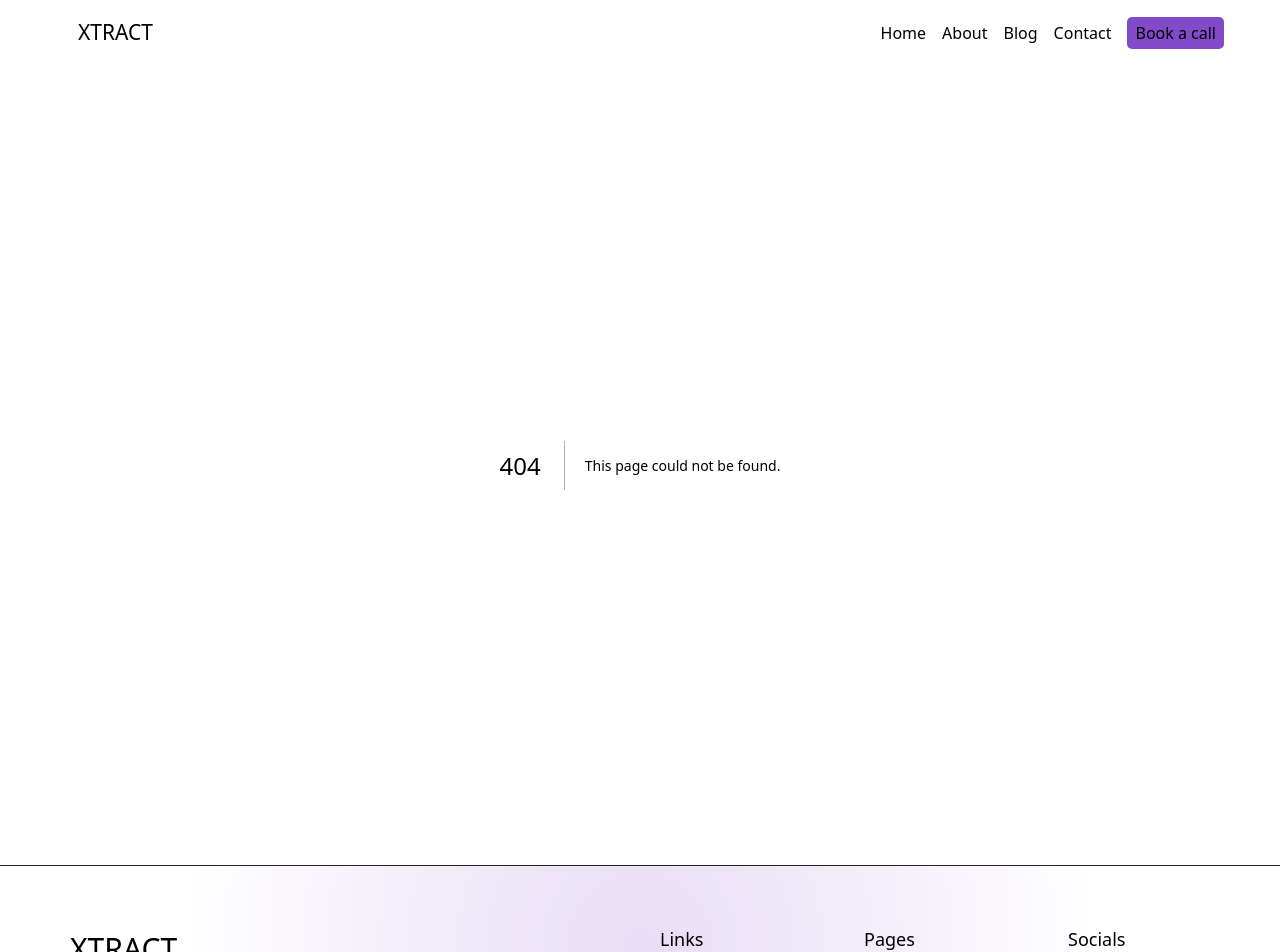
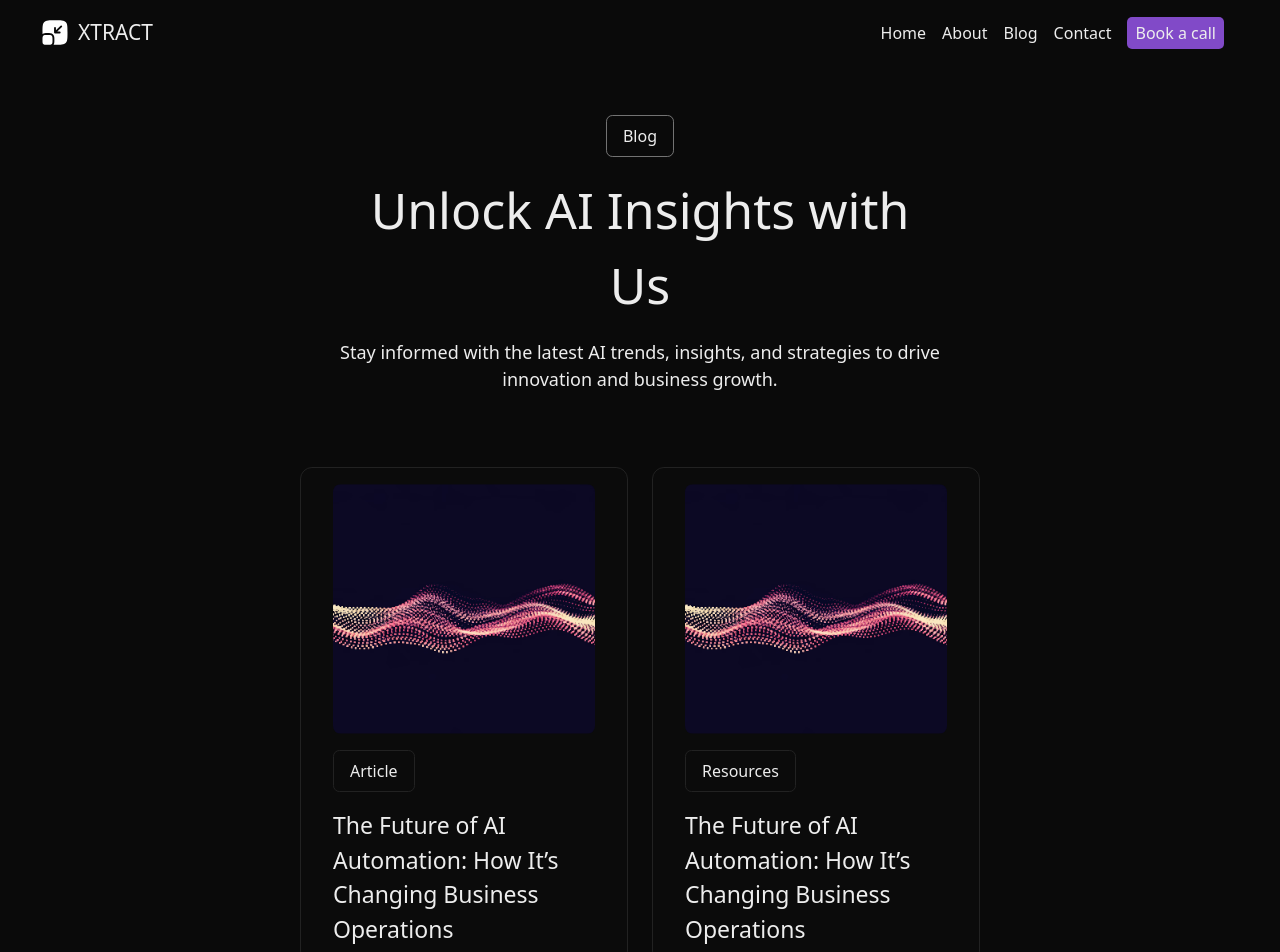
Before and after one commit to ToqaUsama136/xtractapp, a Next.js app: page /blog in a window 1280 px wide. Before the commit this address had no page. Shown: the top 952 px of the page. Built offline with nearby package versions, Linux system fonts and the light colour scheme.

Commit message:
feat: add blog component

```diff
--- /dev/null
+++ b/app/_lib/blog.ts
@@ -0,0 +1,33 @@
+export type BlogData = {
+  img: string;
+  btn: string;
+  text: string;
+  link: string;
+};
+
+export const Blog: BlogData[] = [
+  {
+    img: '/images/Blog1.png',
+    link: '#',
+    btn: 'Article',
+    text: 'The Future of AI Automation: How It’s Changing Business Operations',
+  },
+  {
+    img: '/images/Blog1.png',
+    link: '#',
+    btn: 'Resources',
+    text: 'The Future of AI Automation: How It’s Changing Business Operations',
+  },
+  {
+    img: '/images/Blog1.png',
+    link: '#',
+    btn: 'Article',
+    text: 'The Future of AI Automation: How It’s Changing Business Operations',
+  },
+  {
+    img: '/images/Blog1.png',
+    link: '#',
+    btn: 'Article',
+    text: 'The Future of AI Automation: How It’s Changing Business Operations',
+  },
+];
--- /dev/null
+++ b/app/blog/_component/Blog.tsx
@@ -0,0 +1,27 @@
+'use client';
+import TitleCard from '@/app/_component/ui/TitleCard';
+import { motion } from 'motion/react';
+
+export default function Blog() {
+  return (
+    <div className="overflow-hidden">
+      <motion.div
+        initial={{ opacity: 0, x: -30, filter: 'blur(4px)' }}
+        whileInView={{ opacity: 1, x: 0, filter: 'blur(0px)' }}
+        transition={{
+          type: 'spring',
+          duration: 2.2,
+          delay: 1.4,
+          bounce: 0.2,
+        }}
+        viewport={{ once: true, amount: 0.6 }}
+      >
+        <TitleCard
+          textButton="Blog"
+          text1="Unlock AI Insights with Us"
+          text2="Stay informed with the latest AI trends, insights, and strategies to drive innovation and business growth."
+        />
+      </motion.div>
+    </div>
+  );
+}
--- /dev/null
+++ b/app/blog/_component/BlogCards.tsx
@@ -0,0 +1,46 @@
+'use client';
+import Button from '@/app/_component/ui/Button';
+import { Blog } from '@/app/_lib/blog';
+import { motion } from 'motion/react';
+import Link from 'next/link';
+
+export default function BlogCards() {
+  return (
+    <div className="mx-[20px] pt-6 pb-[120px] lg:mx-[300px]">
+      <div className="grid grid-cols-1 items-center justify-center gap-6 md:grid-cols-2 md:flex-row">
+        {Blog.map((item, index) => (
+          <Link href={item.link} key={index}>
+            <motion.div
+              key={index}
+              initial={{ opacity: 0, y: 30, filter: 'blur(4px)' }}
+              whileInView={{ opacity: 1, y: 0, filter: 'blur(0px)' }}
+              transition={{
+                type: 'spring',
+                duration: 2.2,
+                delay: 1.4,
+                bounce: 0.2,
+              }}
+              viewport={{ once: true, amount: 0.6 }}
+            >
+              <div className="flex flex-col items-start rounded-[12px] border border-[#222222] bg-[#0d0d0d80] px-8 py-4">
+                <motion.img
+                  src={item.img}
+                  alt={item.btn}
+                  className="h-[250px] w-full rounded-lg object-cover"
+                  whileHover={{ scale: 1.05 }}
+                  transition={{ duration: 0.3 }}
+                />
+
+                <Button
+                  text={item.btn}
+                  className="my-4 border border-[#222222]"
+                />
+                <p className="text-[23px]">{item.text}</p>
+              </div>
+            </motion.div>
+          </Link>
+        ))}
+      </div>
+    </div>
+  );
+}
--- /dev/null
+++ b/app/blog/page.tsx
@@ -0,0 +1,11 @@
+import Blog from './_component/Blog';
+import BlogCards from './_component/BlogCards';
+
+export default function page() {
+  return (
+    <div>
+      <Blog />
+      <BlogCards />
+    </div>
+  );
+}
```
Also changed, not shown: public/images/blog1.png (added).
